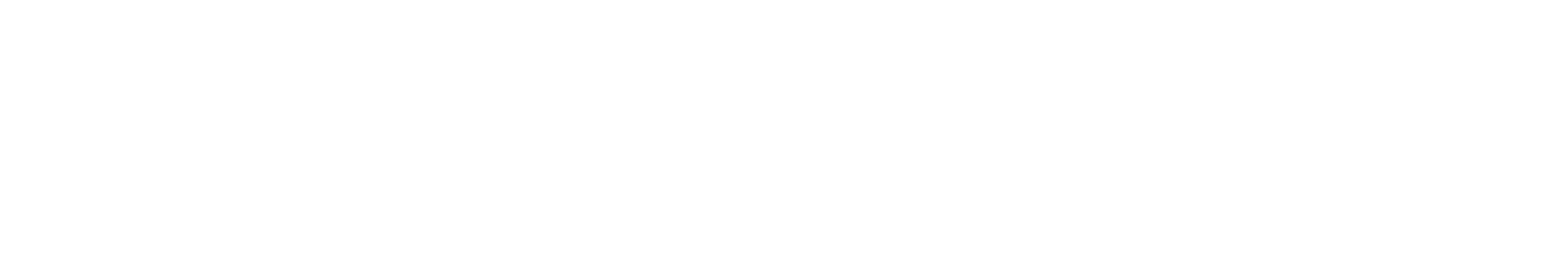
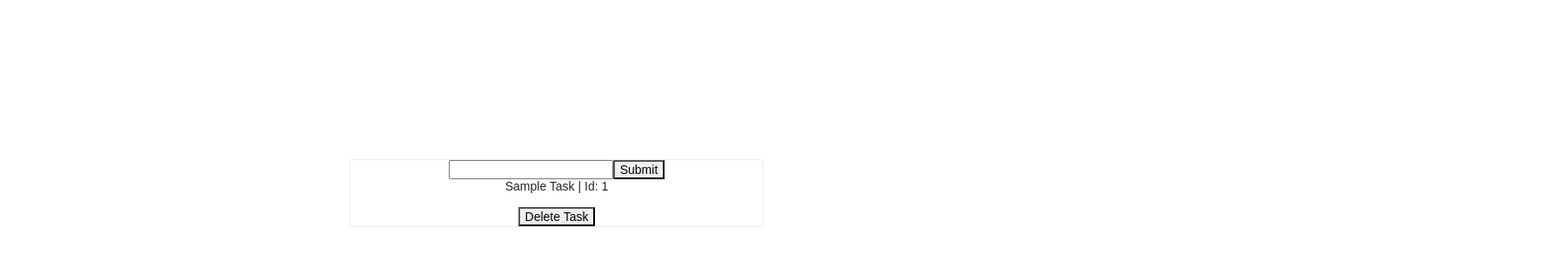
Before and after one commit to anchormansam/final_project, a React (Create React App) app: page / in a window 1280 px wide. Shown: the part 1370-1670 px from the top of the page at 87% size, 1782 px wide, since content can reach past the window. Before the commit the page ends 1531 px from the top, so only its background shows below. Built offline with nearby package versions, Linux system fonts and the light colour scheme.

Commit message:
-created a todolist -bugs: todolist does not save in local storage

```diff
--- a/src/App.js
+++ b/src/App.js
@@ -6,6 +6,7 @@
 import 'bootstrap/dist/js/bootstrap.bundle.min';
 import TicTacToe from './Components/TicTacToe/index';
 import Cal from './Components/Calculator/Cal'
+import Tasks from './Components/TodoList/Tasks'
 
 
 
@@ -16,9 +17,10 @@
     <div className="App">
       <React.Fragment>
         <Time />
-        <Countdown endDate={'January 29, 2020 00:00:00'} />
+        <Countdown endDate={'April 7, 2020 00:00:00'} />
         <TicTacToe />
         <Cal />
+        <Tasks />
       </React.Fragment>
     </div>
   );
--- /dev/null
+++ b/src/Components/TodoList/Task.js
@@ -0,0 +1,14 @@
+import React from 'react'
+
+export default ({message, id, deleteTask}) => (
+    <div className="Task">
+        <p>
+            {message} | Id: {id}
+        </p>
+        <div>
+            <button onClick={() => deleteTask(id)}>
+                Delete Task
+            </button>
+        </div>
+    </div>
+)
--- /dev/null
+++ b/src/Components/TodoList/Tasks.css
@@ -0,0 +1,10 @@
+body{
+    max-width: 600px;
+    padding:42px;
+    margin: auto;
+}
+.task{
+    border-radius: 3px;
+    border: 1px solid #eee;
+    margin: 20px;
+}
--- /dev/null
+++ b/src/Components/TodoList/Tasks.js
@@ -0,0 +1,33 @@
+import React, { useState } from "react";
+import "../TodoList/Tasks.css";
+import Task from "../TodoList/Task";
+
+const handleSubmit = (e, tasks, setTasks, input, setInput) => {
+  e.preventDefault()
+  const id = (tasks.length) ? tasks[tasks.length - 1].id + 1 : 0
+  setTasks([...tasks, {id: id, message: input}])
+  setInput('')
+};
+
+const deleteTask = (id, tasks, setTask) => {
+  setTask(tasks.filter(task => task.id != id))
+}
+export default () => {
+  const [tasks, setTasks] = useState([
+    {id: 1, message: 'Sample Task' },
+  ])
+
+  const [input, setInput] = useState('')
+
+  return (
+    <div className="task">
+      <form onSubmit={(e) => handleSubmit(e, tasks, setTasks, input, setInput)}>
+        <input onChange={(e) => setInput(e.target.value) } value={input}></input>
+        <button>Submit</button>
+      </form>
+      {tasks.map(task => (
+        <Task message={task.message} id={task.id} deleteTask={(id) => deleteTask(id, tasks, setTasks)}/>
+      ))}
+    </div>
+  );
+};
--- a/src/Countdown.js
+++ b/src/Countdown.js
@@ -53,7 +53,7 @@
         return null
       }
       if(this.state.timeView.t <= 0){
-        return <p>Happy New Year!</p>
+        return <p>Happy Birthday!</p>
       }
     var { days, hours, minutes, seconds } = this.state.timeView;
     var timeString = `${days}Days ${hours}Hours : ${minutes}Min : ${seconds}Sec`
```
